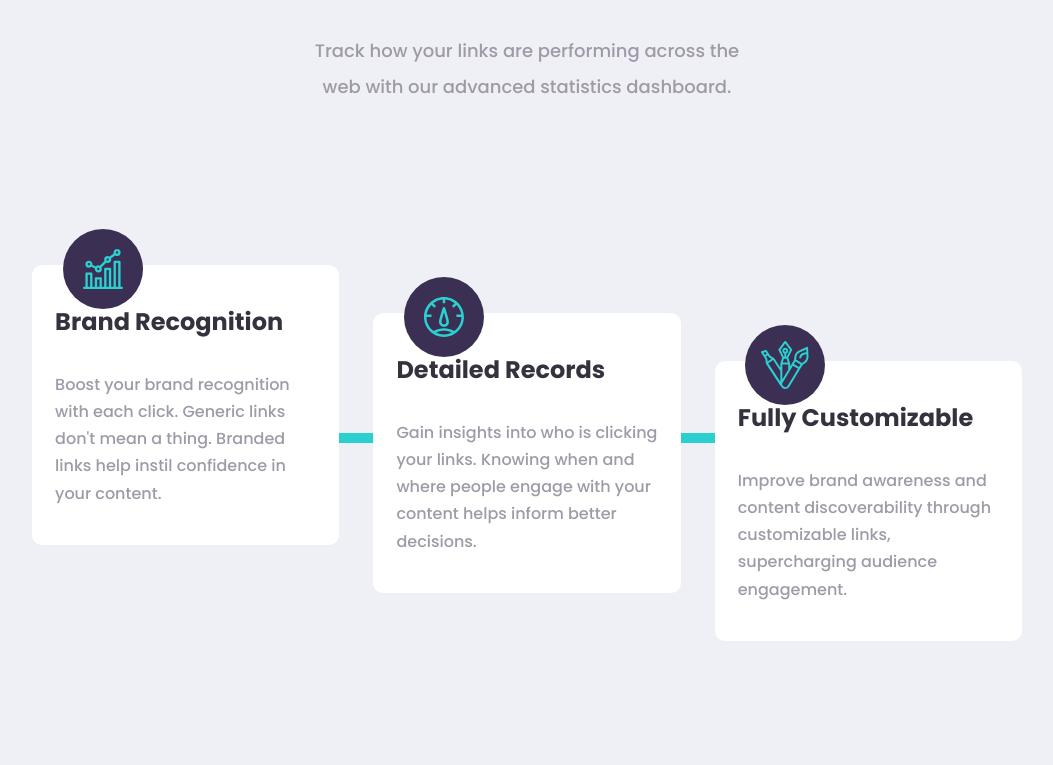
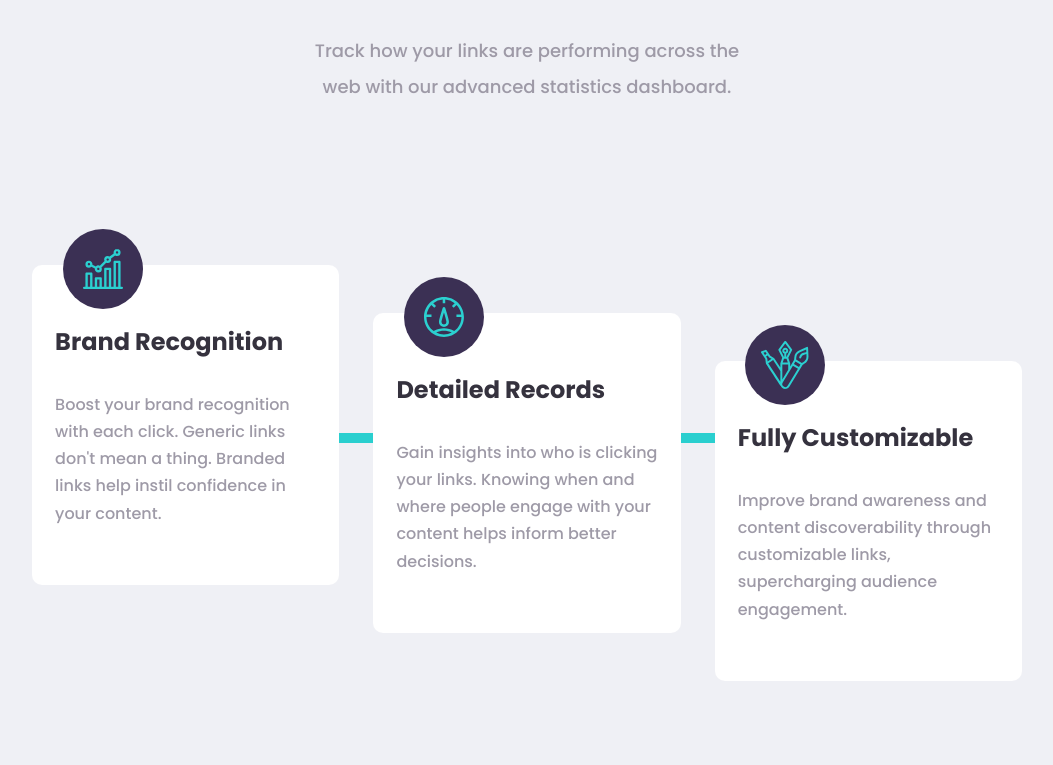
Before and after one commit to setyobagus01/url-shortening-api, a React (Create React App) app: page / in a window 1280 px wide. Shown: the part 1081-1846 px from the top of the page, without its empty margins (113-1166 px from the left). Built offline with nearby package versions, Linux system fonts and the light colour scheme.

Commit message:
update ui responsive for desktop

```diff
--- a/src/App.css
+++ b/src/App.css
@@ -1085,6 +1085,18 @@ footer {
   }
 }
 
+@media screen and (min-width: 1280px) {
+  .benefit {
+    height: 50vh;
+  }
+}
+
+@media screen and (min-width: 1440px) {
+  .benefit {
+    height: 35vh;
+  }
+}
+
 @media screen and (min-width: 1550px) {
   .top-content {
     width: 40%;
```
